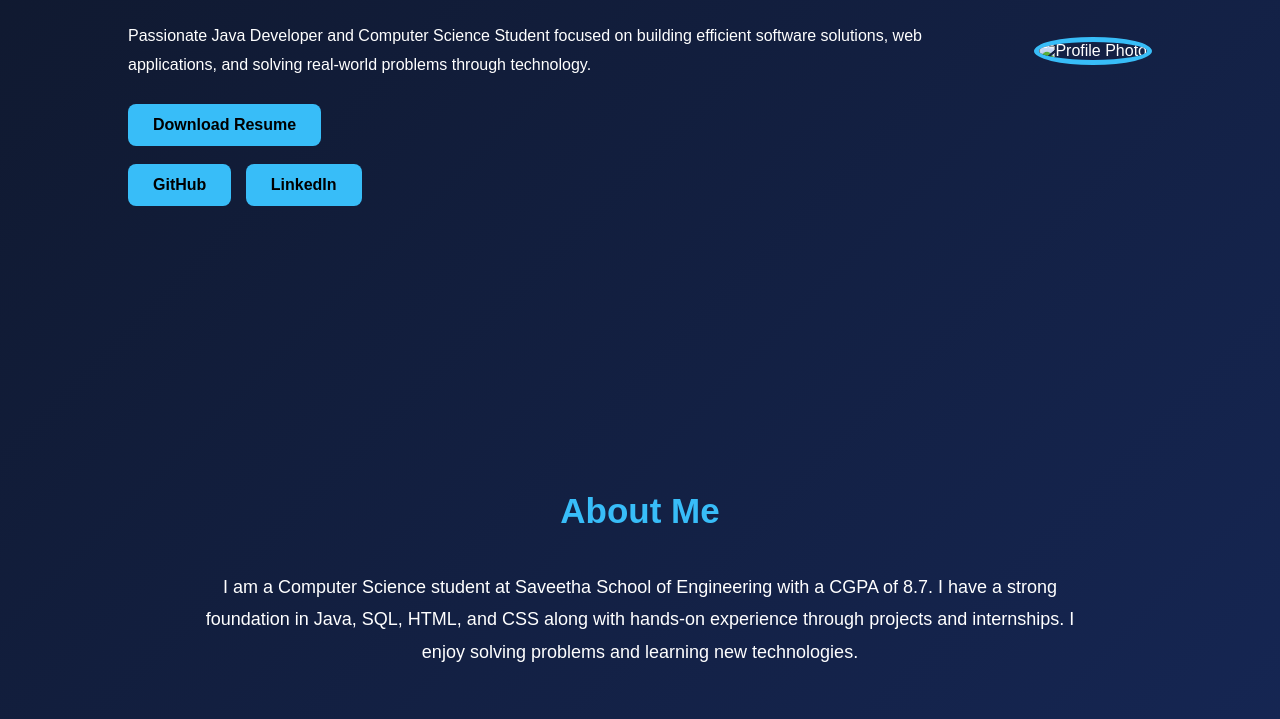
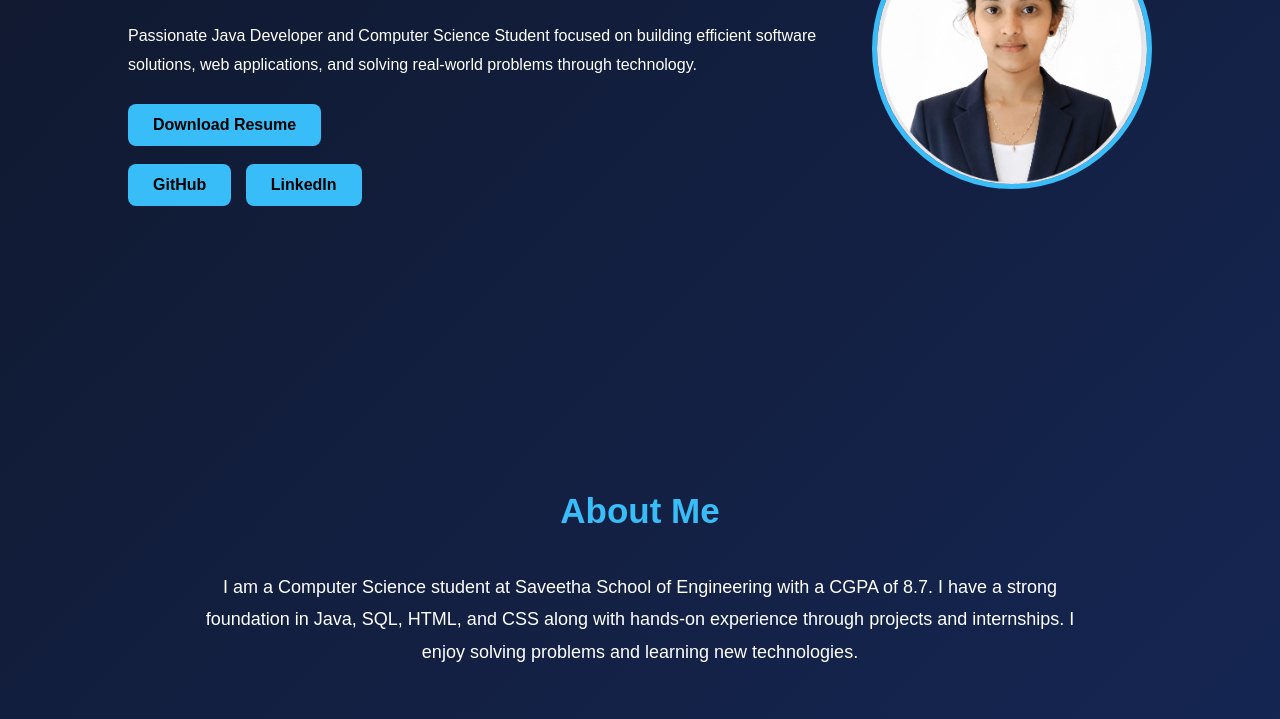
Before and after one commit to yaswitha13/personal-portfolio, a plain HTML site: page index.html in a window 1280 px wide. Shown: the part 381-1100 px from the top of the page. Drawn offline with Linux system fonts and the light colour scheme.

Commit message:
Update index.html

```diff
--- a/index.html
+++ b/index.html
@@ -63,7 +63,7 @@
         </div>
 
         <div class="home-image">
-         <img src="./profile.jpg" alt="Profile Photo">
+         <img src="profile.jpeg" alt="Profile Photo">
         </div>
 
     </section>
```
